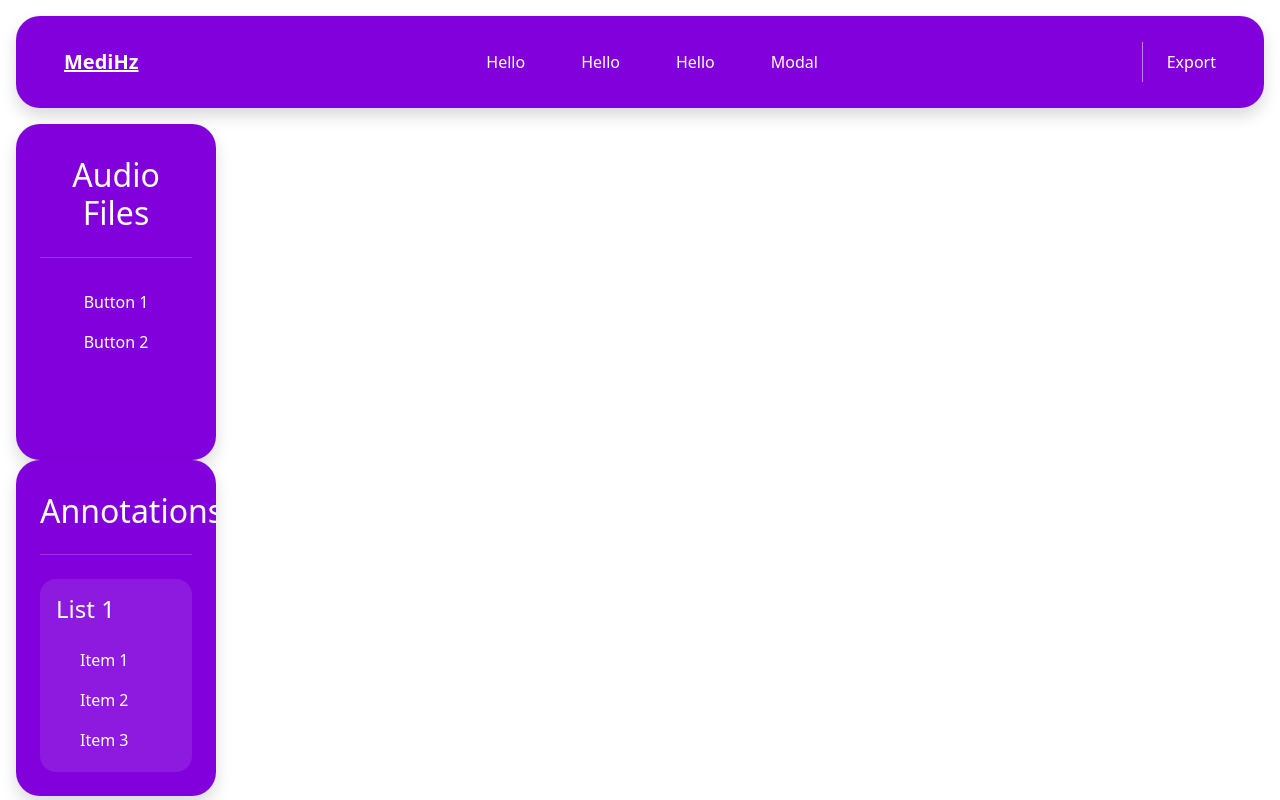
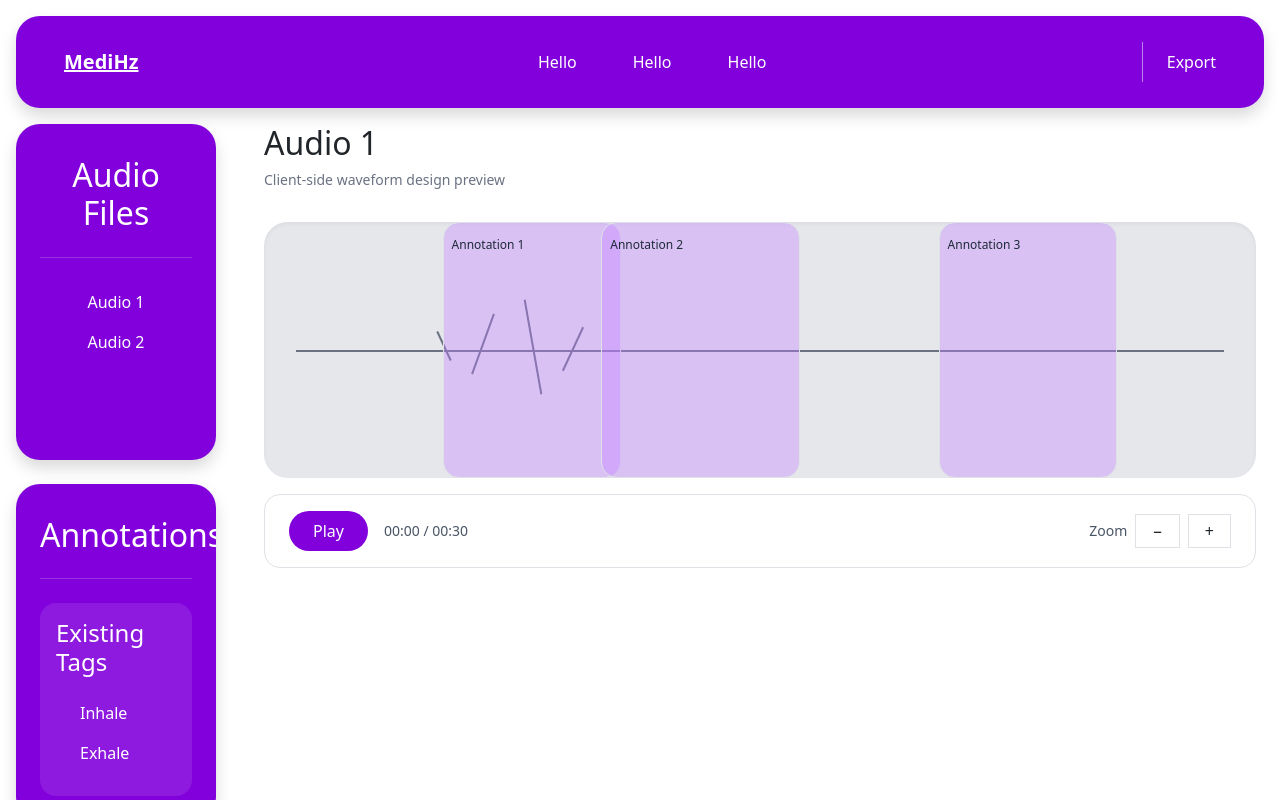
Before and after one commit to CShaoxiang/MediHz, a React (Vite) app in the folder src/MediHz.Web/: page / in a window 1280 px wide. Built offline with nearby package versions, Linux system fonts and the light colour scheme.

Commit message:
added waveform view design prototype

```diff
--- a/src/MediHz.Web/src/App.tsx
+++ b/src/MediHz.Web/src/App.tsx
@@ -1,55 +1,23 @@
-import SideBar from './Components/SideBar'
-import NavBar from './Components/NavBar'
-import Button from './Components/Button'
-import Modal from './Components/Modal'
-import { useState } from 'react'
+import { BrowserRouter, NavLink, Route, Routes } from 'react-router-dom';
+import MainPage from './Pages/main';
 
 function App() {
-  const handleSelectItem = (item: string) => {
-    console.log(item)
-  }
-
-  const [openModal, setModal] = useState(false)
-
-  const changeModal = () => {
-    setModal((current) => !current)
-  }
-
   return (
-    <main className="App">
-      <header className="p-3">
-        <NavBar>
-          <Button label="Hello" onClick={handleSelectItem} />
-          <Button label="Hello" onClick={handleSelectItem} />
-          <Button label="Hello" onClick={handleSelectItem} />
-          <Button label="Modal" onClick={changeModal} />
-          <Modal modalHeader="Modal Header" state={openModal} setState={setModal}>
-            <p>Modal body content</p>
-          </Modal>
-        </NavBar>
-      </header>
-
-      <aside>
-        <SideBar
-          title="Audio Files"
-          buttons={[
-            { label: 'Button 1', onClick: handleSelectItem },
-            { label: 'Button 2', onClick: handleSelectItem },
-          ]}
-        />
-        <SideBar
-          title="Annotations"
-          lists={[
-            {
-              heading: 'List 1',
-              items: ['Item 1', 'Item 2', 'Item 3', 'Item 4', 'Item 5'],
-              onSelect: handleSelectItem,
-            },
-          ]}
-        />
-      </aside>
-    </main>
-  )
+    <BrowserRouter>
+      <Routes>
+        <Route path="/" element={<MainPage />} />
+      </Routes>
+    </BrowserRouter>
+  );
 }
 
-export default App
+function DetailsPage() {
+  return (
+    <main className="p-4">
+      <h1>Details Page</h1>
+      <p>This is a second page in your React app.</p>
+    </main>
+  );
+}
+
+export default App;
--- /dev/null
+++ b/src/MediHz.Web/src/Components/WaveformView.tsx
@@ -0,0 +1,97 @@
+interface AnnotationRegion {
+  id: number;
+  label: string;
+  startPercent: number;
+  widthPercent: number;
+}
+
+const mockAnnotations: AnnotationRegion[] = [
+  {
+    id: 1,
+    label: "Annotation 1",
+    startPercent: 18,
+    widthPercent: 18,
+  },
+  {
+    id: 2,
+    label: "Annotation 2",
+    startPercent: 34,
+    widthPercent: 20,
+  },
+  {
+    id: 3,
+    label: "Annotation 3",
+    startPercent: 68,
+    widthPercent: 18,
+  },
+];
+
+export default function WaveformView() {
+  return (
+    <section className="flex min-w-0 flex-1 flex-col gap-3 px-4">
+      <header className="flex items-center justify-between">
+        <div>
+          <h2 className="text-xl font-semibold">Audio 1</h2>
+          <p className="text-sm text-gray-500">
+            Client-side waveform design preview
+          </p>
+        </div>
+      </header>
+
+      <div className="relative h-64 overflow-hidden rounded-3xl bg-gray-200 shadow-inner">
+        <div className="absolute inset-x-8 top-1/2 h-0.5 bg-gray-500" />
+
+        <div className="absolute left-[18%] top-[42%] h-8 w-[2px] rotate-[-25deg] bg-gray-500" />
+        <div className="absolute left-[22%] top-[35%] h-16 w-[2px] rotate-[20deg] bg-gray-500" />
+        <div className="absolute left-[27%] top-[30%] h-24 w-[2px] rotate-[-10deg] bg-gray-500" />
+        <div className="absolute left-[31%] top-[40%] h-12 w-[2px] rotate-[25deg] bg-gray-500" />
+
+        {mockAnnotations.map((annotation) => (
+          <div
+            key={annotation.id}
+            className="absolute top-0 h-full rounded-2xl border border-purple-800/30 bg-purple-400/35 p-2"
+            style={{
+              left: `${annotation.startPercent}%`,
+              width: `${annotation.widthPercent}%`,
+            }}
+          >
+            <span className="text-xs font-medium text-gray-800">
+              {annotation.label}
+            </span>
+          </div>
+        ))}
+      </div>
+
+      <footer className="flex items-center justify-between rounded-2xl border border-gray-200 px-4 py-3">
+        <div className="flex items-center gap-3">
+          <button
+            type="button"
+            className="button rounded-full bg-purple-700 px-4 py-2 text-sm font-medium text-white hover:bg-purple-600"
+          >
+            Play
+          </button>
+
+          <span className="text-sm text-gray-600">00:00 / 00:30</span>
+        </div>
+
+        <div className="flex items-center gap-2">
+          <span className="text-sm text-gray-600">Zoom</span>
+
+          <button
+            type="button"
+            className="rounded-lg border px-3 py-1"
+          >
+            −
+          </button>
+
+          <button
+            type="button"
+            className="rounded-lg border px-3 py-1"
+          >
+            +
+          </button>
+        </div>
+      </footer>
+    </section>
+  );
+}
--- /dev/null
+++ b/src/MediHz.Web/src/Pages/main.tsx
@@ -0,0 +1,51 @@
+import SideBar from "../Components/SideBar";
+import NavBar from "../Components/NavBar";
+import Button from "../Components/Button";
+import Modal from "../Components/Modal";
+import WaveformView from "../Components/WaveformView";
+
+export default function MainPage() {
+  const handleSelectItem = (item: string) => {
+    console.log(item);
+  };
+
+  return (
+    <main className="App">
+      <header className="p-3">
+        <NavBar>
+          <Button label="Hello" onClick={handleSelectItem} />
+          <Button label="Hello" onClick={handleSelectItem} />
+          <Button label="Hello" onClick={handleSelectItem} />
+          <Modal buttonLabel="Modal" modalHeader="Modal Header">
+            <p>Modal body content</p>
+          </Modal>
+        </NavBar>
+      </header>
+
+      <div className="flex items-start gap-4">
+        <aside className="flex flex-col gap-4">
+          <SideBar
+            title="Audio Files"
+            buttons={[
+              { label: "Audio 1", onClick: handleSelectItem },
+              { label: "Audio 2", onClick: handleSelectItem },
+            ]}
+          />
+
+          <SideBar
+            title="Annotations"
+            lists={[
+              {
+                heading: "Existing Tags",
+                items: ["Inhale", "Exhale", "Wheeze", "Crackle"],
+                onSelect: handleSelectItem,
+              },
+            ]}
+          />
+        </aside>
+
+        <WaveformView />
+      </div>
+    </main>
+  );
+}
```
Also changed, not shown: src/MediHz.Web/src/App.css (line endings or trailing spaces), src/MediHz.Web/src/Components/NavBar.tsx (line endings or trailing spaces), src/MediHz.Web/src/Components/SideBar.tsx (line endings or trailing spaces), src/MediHz.Web/src/Test Image/istockphoto-2148659111-612x612.jpg (added), 1 other file (tests, documents, lock files or other folders).
